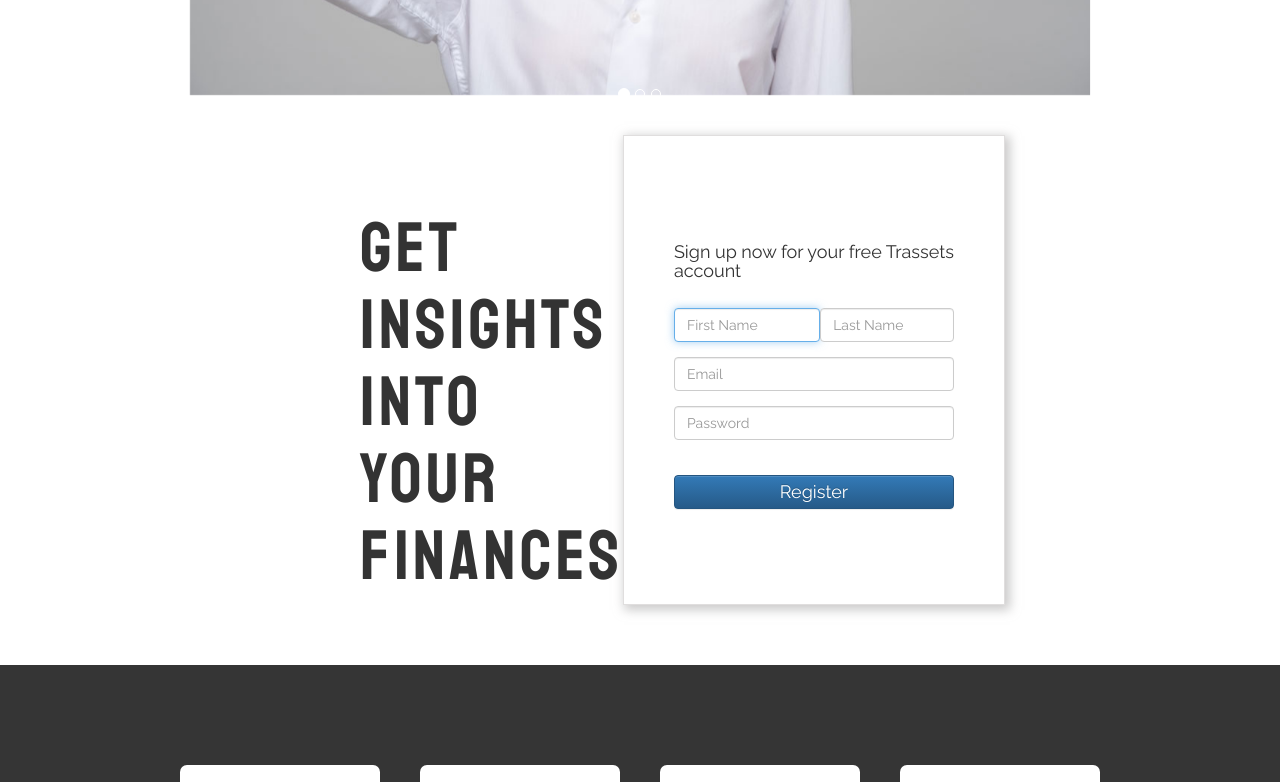
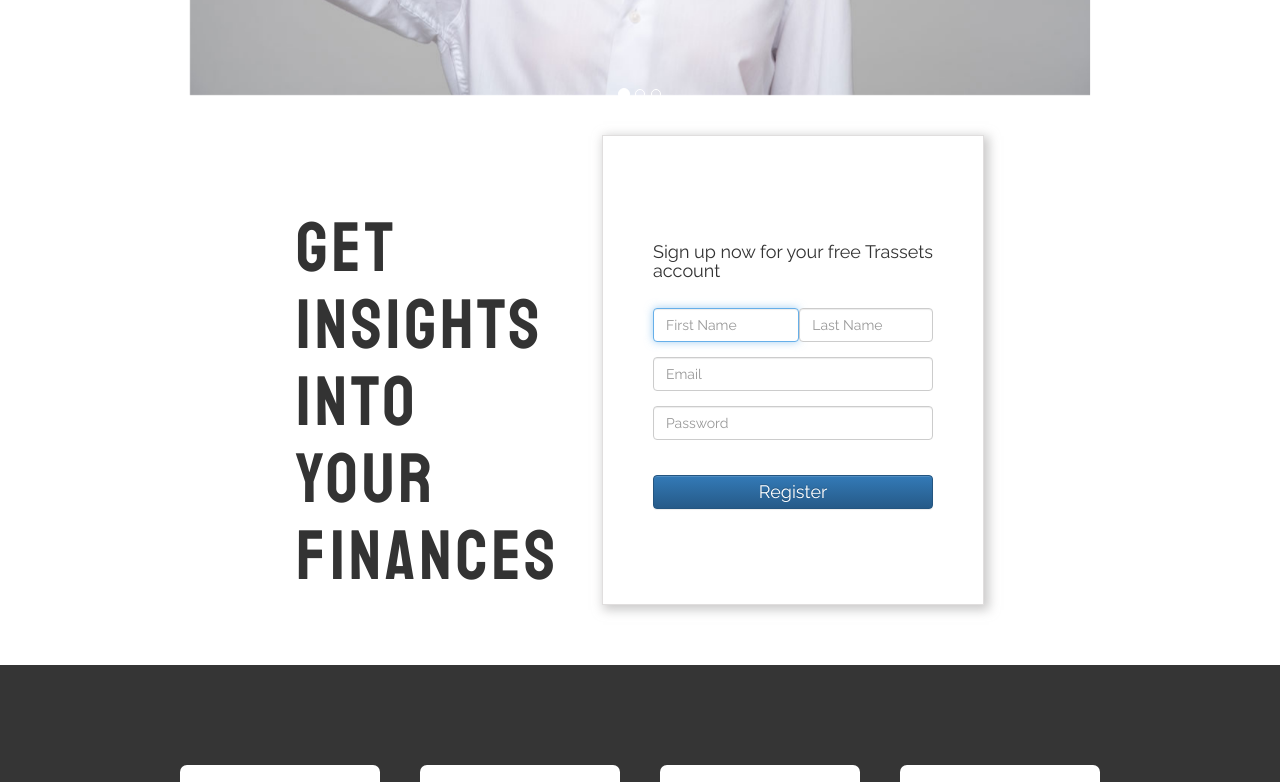
Before and after one commit to team-awesome99999/personal-finance, a React (Create React App) app: page /#/ in a window 1280 px wide. Shown: the part 660-1442 px from the top of the page. Built offline with nearby package versions, Linux system fonts and the light colour scheme; no server answers.

Commit message:
build process

```diff
--- a/src/Pages/Landing Page/LandingPage.css
+++ b/src/Pages/Landing Page/LandingPage.css
@@ -105,7 +105,7 @@
 .landing-prompts {
   display: flex;
   margin: 0 auto;
-  width: 50%;
+  width: 60%;
   padding: 0 40px 0 40px;
 }
 
--- a/src/Pages/Savings/Savings.css
+++ b/src/Pages/Savings/Savings.css
@@ -76,7 +76,7 @@
   padding: 30px;
   border-radius: 8px;
   flex-direction: column;
-  width: 25%;
+  width: 30%;
   box-shadow: 3px 3px 11px 0px rgba(189,189,189,0.65);
   font-family: 'Varela Round', sans-serif;
   background-color: white;
```
